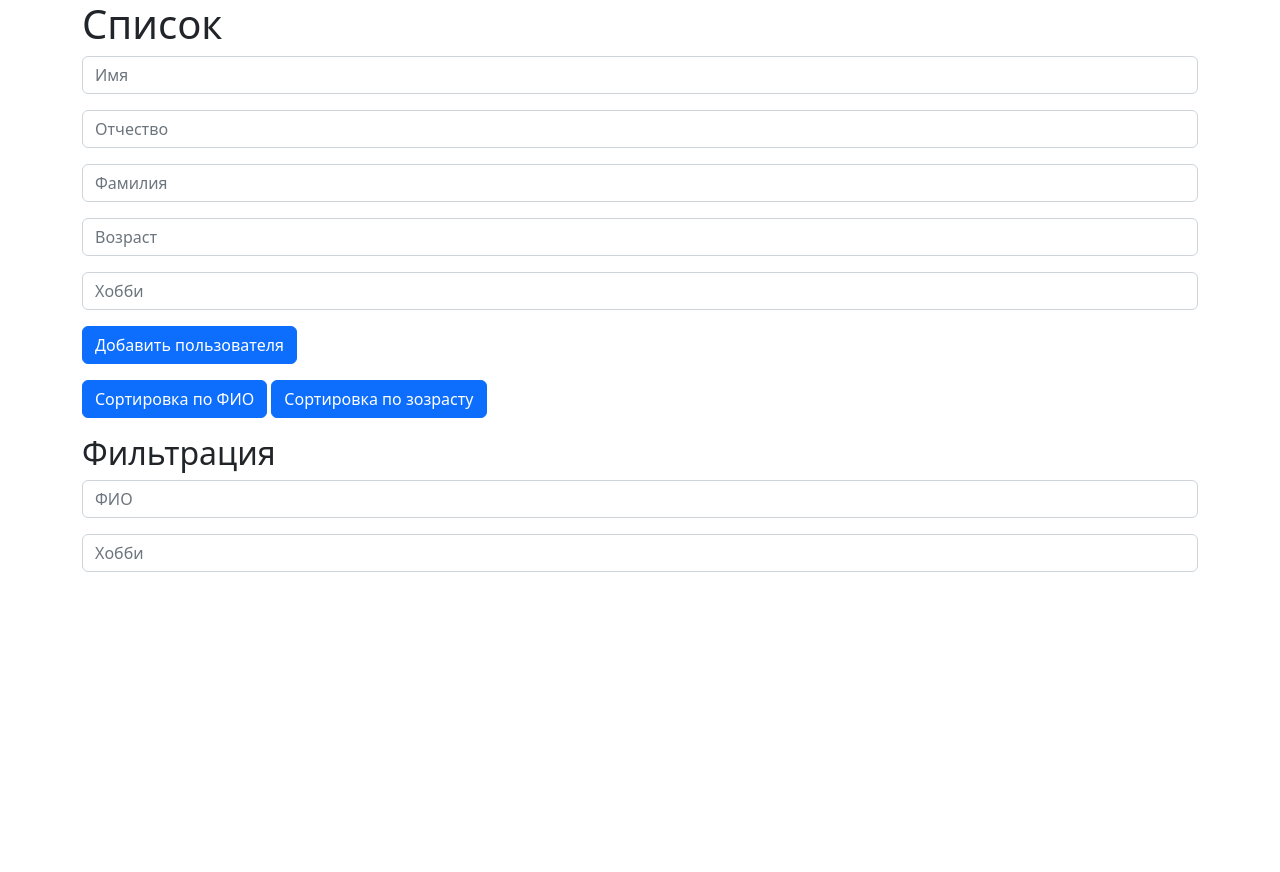
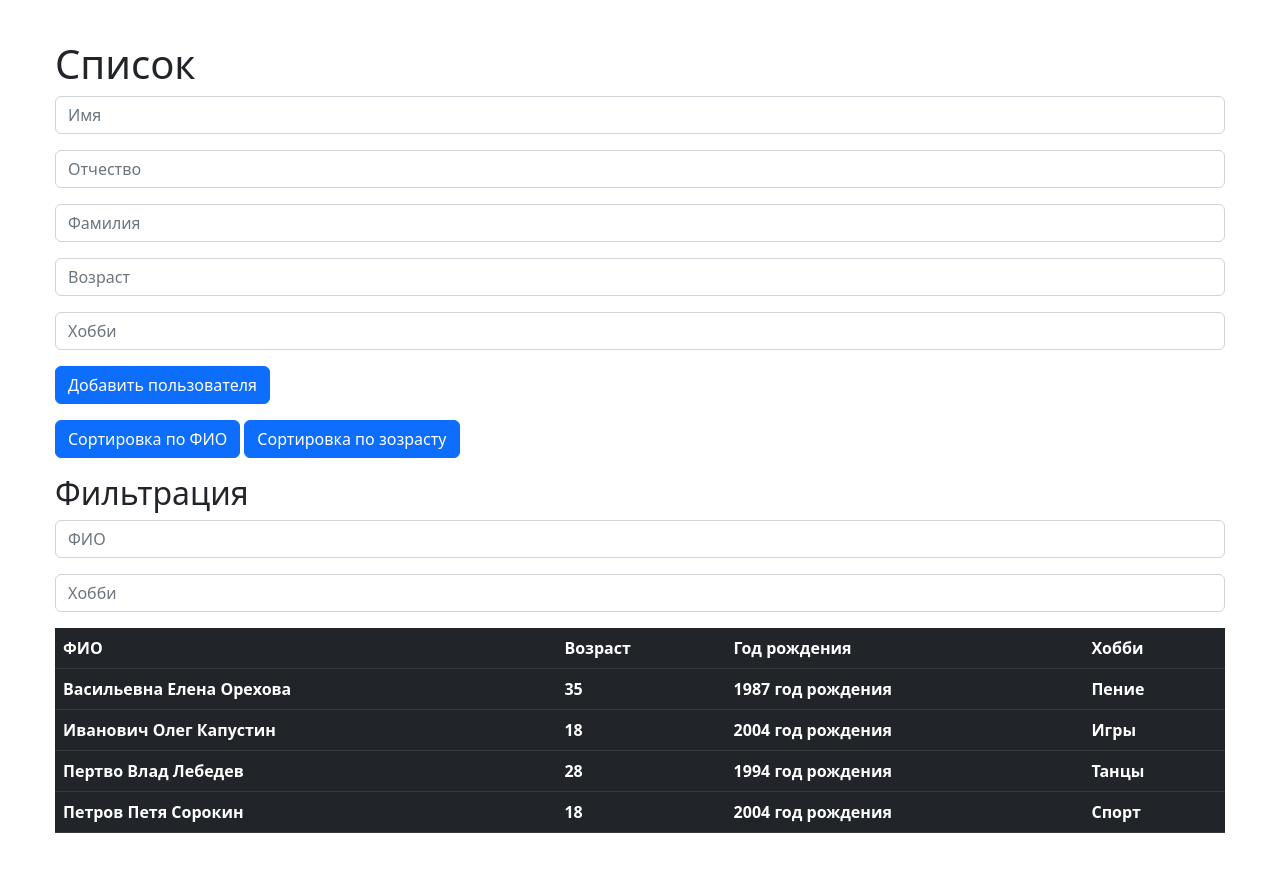
Before and after one commit to olesia01/sorting-a-list, a plain HTML site: page index.html in a window 1280 px wide. Before the commit the page ends 800 px from the top, so only its background shows below. Drawn offline with nearby package versions, Linux system fonts and the light colour scheme; the site is published under a folder, as on GitHub Pages, so addresses that start at the root find nothing.

Commit message:
new file

```diff
--- a/index.html
+++ b/index.html
@@ -5,9 +5,9 @@
   <meta http-equiv="X-UA-Compatible" content="IE=edge">
   <meta name="viewport" content="width=device-width, initial-scale=1.0">
   <title>Document</title>
-  <link rel="stylesheet" href="/normalize.css">
+  <link rel="stylesheet" href="normalize.css">
   <link href="https://cdn.jsdelivr.net/npm/bootstrap@5.2.2/dist/css/bootstrap.min.css" rel="stylesheet" integrity="sha384-Zenh87qX5JnK2Jl0vWa8Ck2rdkQ2Bzep5IDxbcnCeuOxjzrPF/et3URy9Bv1WTRi" crossorigin="anonymous">
-  <link rel="stylesheet" href="/style.css">
+  <link rel="stylesheet" href="style.css">
 </head>
 <body>
   <div class="container">
@@ -37,6 +37,6 @@
 
   </div>
 
-  <script defer type="module" src="/main.js"></script>
+  <script defer type="module" src="main.js"></script>
 </body>
 </html>
```
Also changed, not shown: 1 other file.
